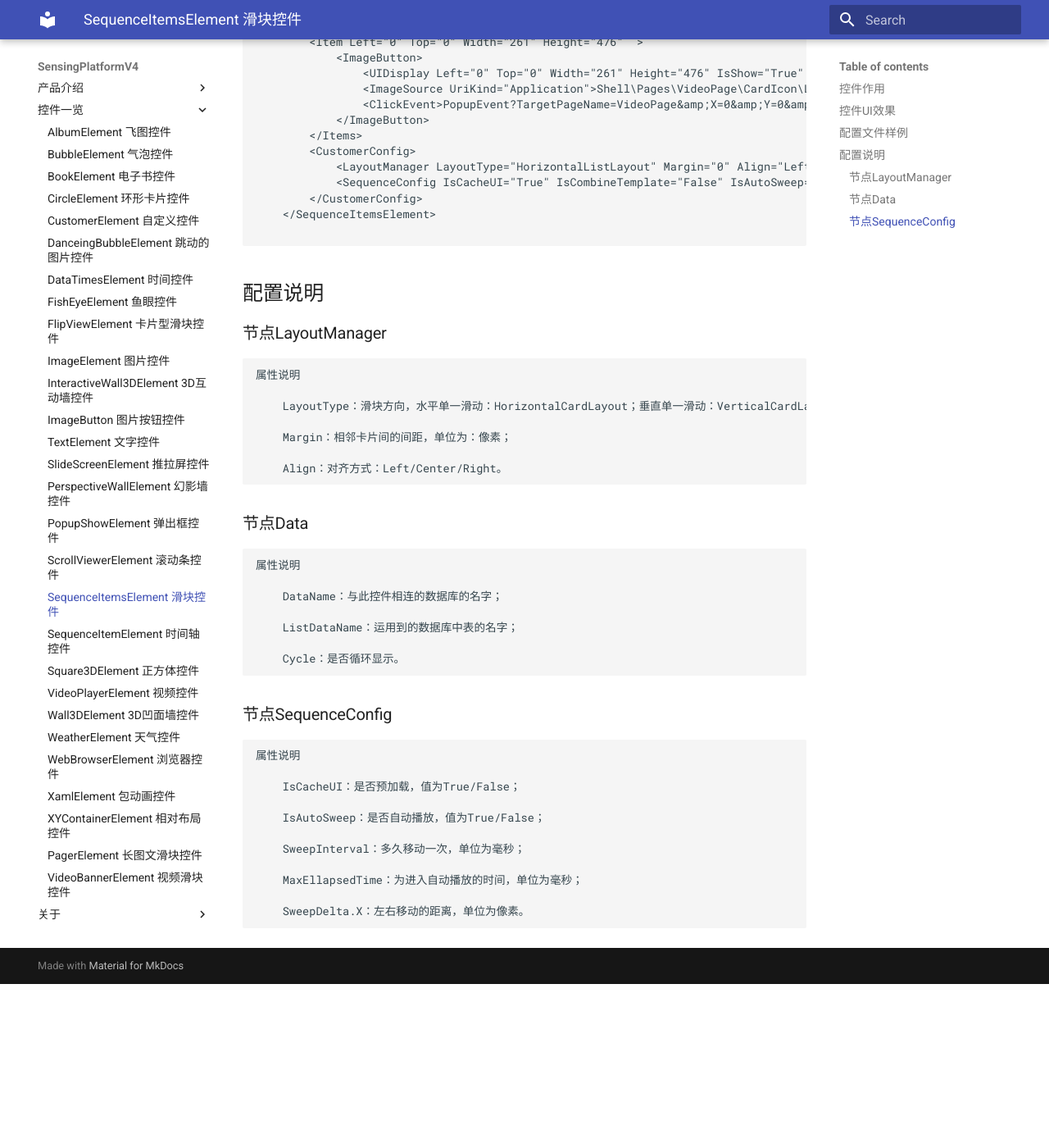
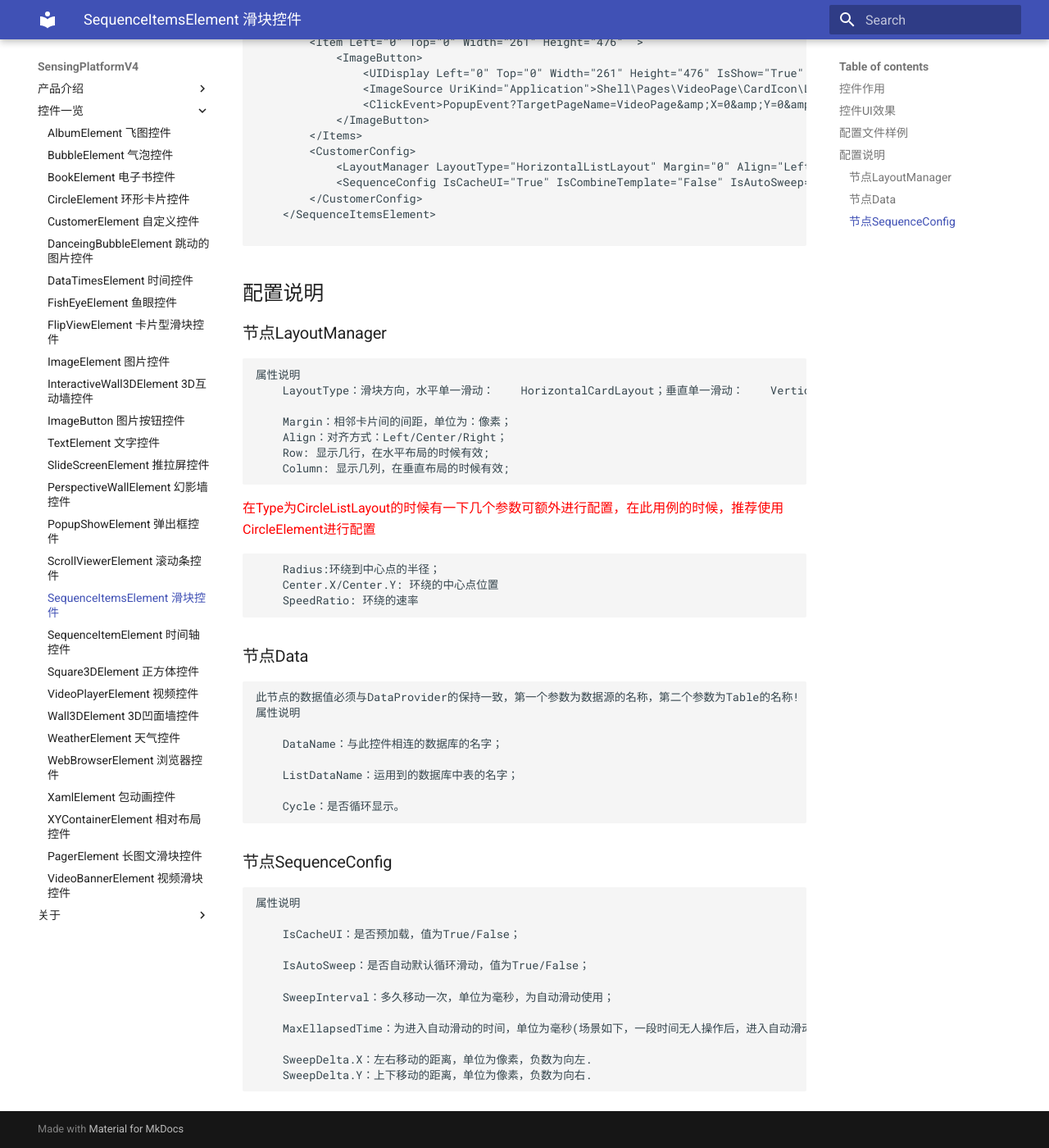
Before and after one commit to troncell/SensingPlatformDocs, an MkDocs documentation site: the page built from docs/控件一览/SequenceItemsElement.md, in a window 1280 px wide and 1400 px high, scrolled down 1235 px. Shown: the whole window at 82% size. Built offline with MkDocs 1.6.1 and Material for MkDocs 9.7.7, drawn with Linux system fonts in a browser that asks for light colours; before the commit the page ends 2435 px from its top, so only the background shows below that; some of the changed text lies outside the part shown.

Commit message:
add more parameters!

````diff
--- a/docs/控件一览/SequenceItemsElement.md
+++ b/docs/控件一览/SequenceItemsElement.md
@@ -2,7 +2,7 @@
 
 ## 控件作用
 
-滑块控件以滑块的方式展示图片的列表。
+滑块控件以滑块的方式展示图片的列表,支持水平和垂直的布局!
 
 ## 控件UI效果
 
@@ -10,7 +10,7 @@
 
 ## 配置文件样例
 
-```
+```xml
 <SequenceItemsElement>
     <UIDisplay Left="500" Top="800" Width="920" Height="100" IsShow="True"  ZIndex="6" UsePercent="False"/>
     <DataProvider>SequenceData?CSTable=Sequence</DataProvider>
@@ -31,7 +31,7 @@
 </SequenceItemsElement>
 
 ```
-```
+```xml
 <SequenceItemsElement>
     <UIDisplay Left="0" Top="250" Width="1920" Height="476" IsShow="True"  ZIndex="6" UsePercent="False"/>
     <Items>
@@ -61,15 +61,21 @@
 ### 节点LayoutManager
 
     属性说明
-
-        LayoutType：滑块方向，水平单一滑动：HorizontalCardLayout；垂直单一滑动：VerticalCardLayout；水平滑动：HorizontalListLayout；垂直滑动：VerticalListLayout；环形滑块：CircleListLayout；缩放模块：GraphicLayout（这是一种较为特殊的方式，“在Item里面控制缩放的大小边界，若要控制缩放图的大小，则CanScale必须为"True"，然后通过MaxScale及MinScale控制缩放的大小边界，ScaleMode为碰到边缘时的反应，Normal就是正常的情况，Bounce就是超出最小和最大值范围后，手松开后会自动弹回来，Disppear就是超出最小值，直接关闭）。
+        LayoutType：滑块方向，水平单一滑动：    HorizontalCardLayout；垂直单一滑动：    VerticalCardLayout；水平滑动：  HorizontalListLayout；垂直滑动：    VerticalListLayout；环形滑块：CircleListLayout；缩放模块：GraphicLayout（这是一种较为特殊的方式，“在Item里面控制缩放的大小边界，若要控制缩放图的大小，则CanScale必须为"True"，然后通过MaxScale及MinScale控制缩放的大小边界，ScaleMode为碰到边缘时的反应，Normal就是正常的情况，Bounce就是超出最小和最大值范围后，手松开后会自动弹回来，Disppear就是超出最小值，直接关闭）。
 
         Margin：相邻卡片间的间距，单位为：像素；
+        Align：对齐方式：Left/Center/Right；
+        Row: 显示几行，在水平布局的时候有效;
+        Column: 显示几列，在垂直布局的时候有效;
 
-        Align：对齐方式：Left/Center/Right。
+<span style="color:red">在Type为CircleListLayout的时候有一下几个参数可额外进行配置，在此用例的时候，推荐使用CircleElement进行配置</span>
+
+        Radius:环绕到中心点的半径；
+        Center.X/Center.Y: 环绕的中心点位置
+        SpeedRatio: 环绕的速率
 
 ### 节点Data
-
+    此节点的数据值必须与DataProvider的保持一致，第一个参数为数据源的名称，第二个参数为Table的名称!
     属性说明
 
         DataName：与此控件相连的数据库的名字；
@@ -84,10 +90,11 @@
 
         IsCacheUI：是否预加载，值为True/False；
 
-        IsAutoSweep：是否自动播放，值为True/False；
+        IsAutoSweep：是否自动默认循环滑动，值为True/False；
 
-        SweepInterval：多久移动一次，单位为毫秒；
+        SweepInterval：多久移动一次，单位为毫秒，为自动滑动使用；
 
-        MaxEllapsedTime：为进入自动播放的时间，单位为毫秒；
+        MaxEllapsedTime：为进入自动滑动的时间，单位为毫秒(场景如下，一段时间无人操作后，进入自动滑动模式)；
 
-        SweepDelta.X：左右移动的距离，单位为像素。
+        SweepDelta.X：左右移动的距离，单位为像素，负数为向左.
+        SweepDelta.Y：上下移动的距离，单位为像素，负数为向右.
````
